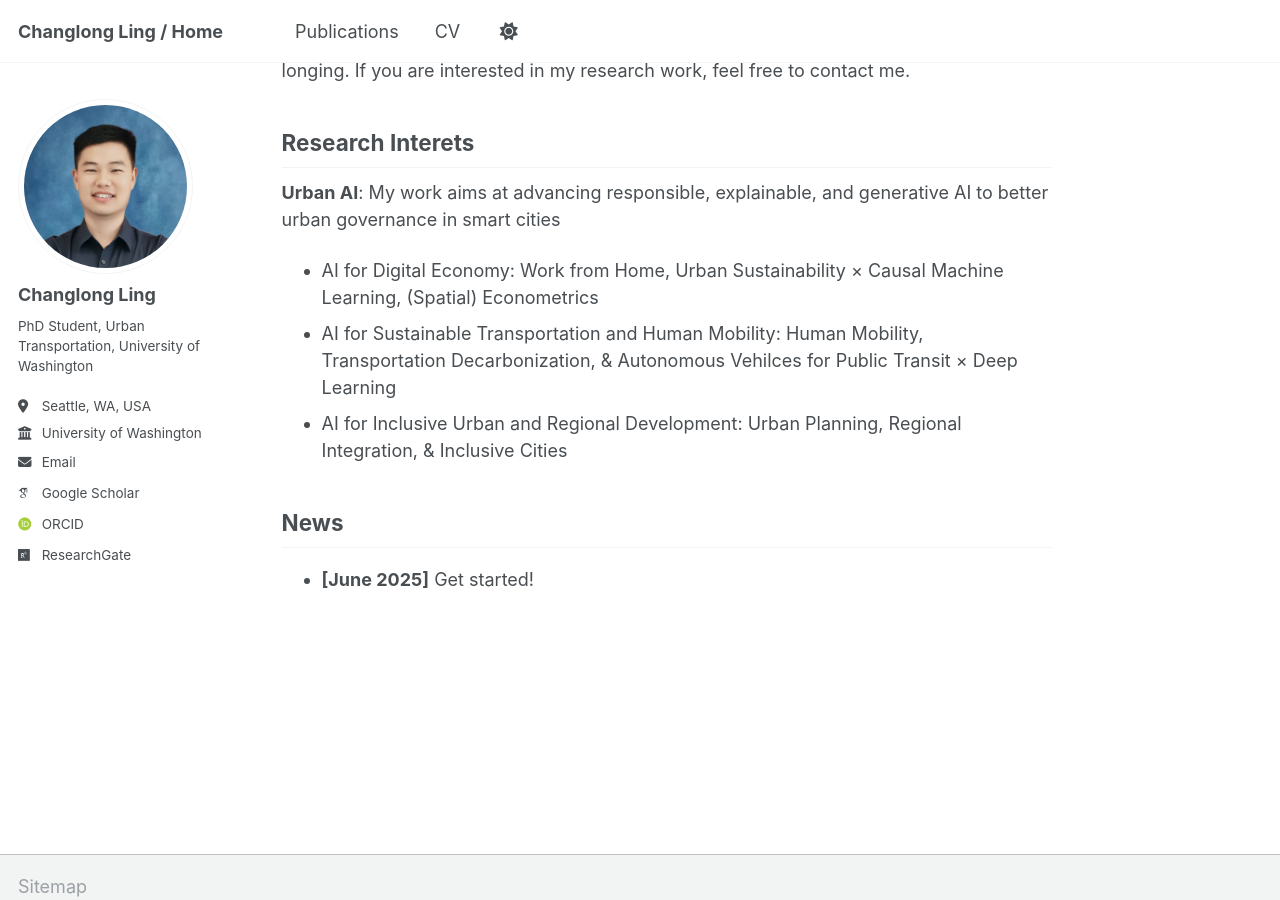
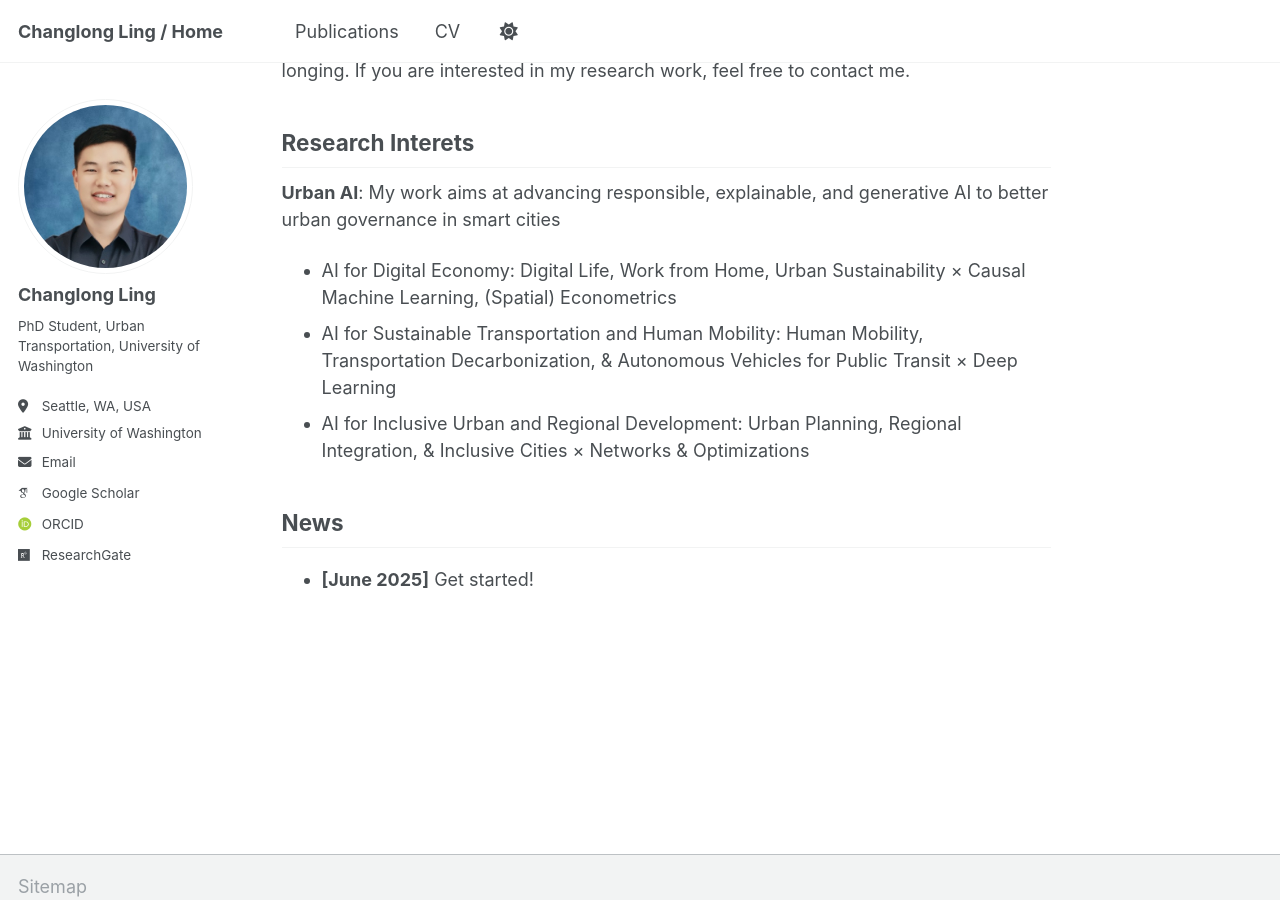
Before and after one commit to ChanglongLing/changlongling.github.io, a Jekyll site: the page built from _pages/about.md, in a window 1280 px wide and 900 px high, scrolled down 535 px. Built offline with Jekyll 4.4.1, drawn with Linux system fonts in a browser that asks for light colours; some web fonts are replaced.

Commit message:
Update about.md

```diff
--- a/_pages/about.md
+++ b/_pages/about.md
@@ -16,9 +16,9 @@ I enjoy the processes of planning urban and rural development, addressing real-w
 Research Interets
 -----
 **Urban AI**: My work aims at advancing responsible, explainable, and generative AI to better urban governance in smart cities
-- AI for Digital Economy: Work from Home, Urban Sustainability × Causal Machine Learning, (Spatial) Econometrics
-- AI for Sustainable Transportation and Human Mobility: Human Mobility, Transportation Decarbonization, & Autonomous Vehilces for Public Transit × Deep Learning
-- AI for Inclusive Urban and Regional Development: Urban Planning, Regional Integration, & Inclusive Cities
+- AI for Digital Economy: Digital Life, Work from Home, Urban Sustainability × Causal Machine Learning, (Spatial) Econometrics
+- AI for Sustainable Transportation and Human Mobility: Human Mobility, Transportation Decarbonization, & Autonomous Vehicles for Public Transit × Deep Learning
+- AI for Inclusive Urban and Regional Development: Urban Planning, Regional Integration, & Inclusive Cities × Networks & Optimizations
 
 News
 -----
```
